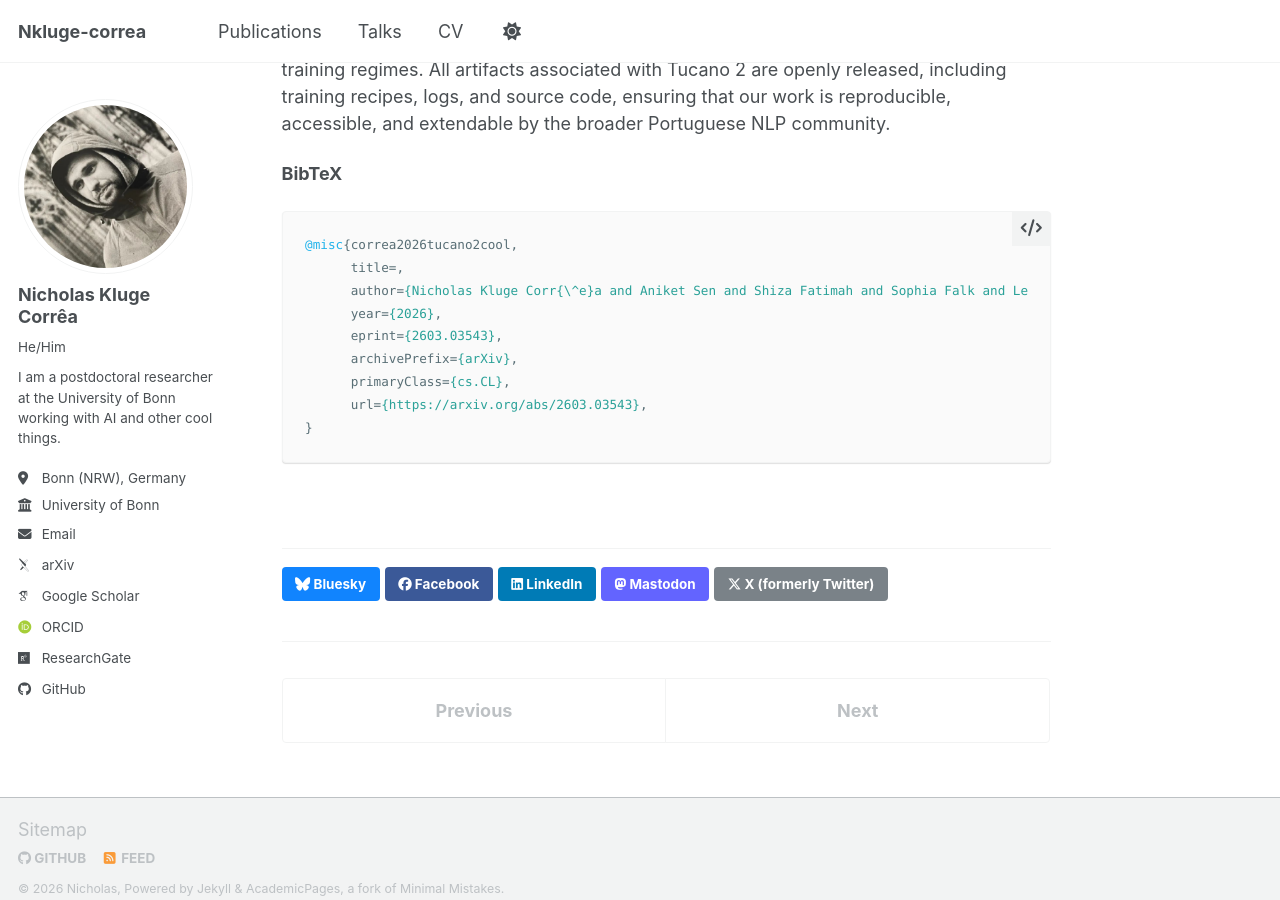
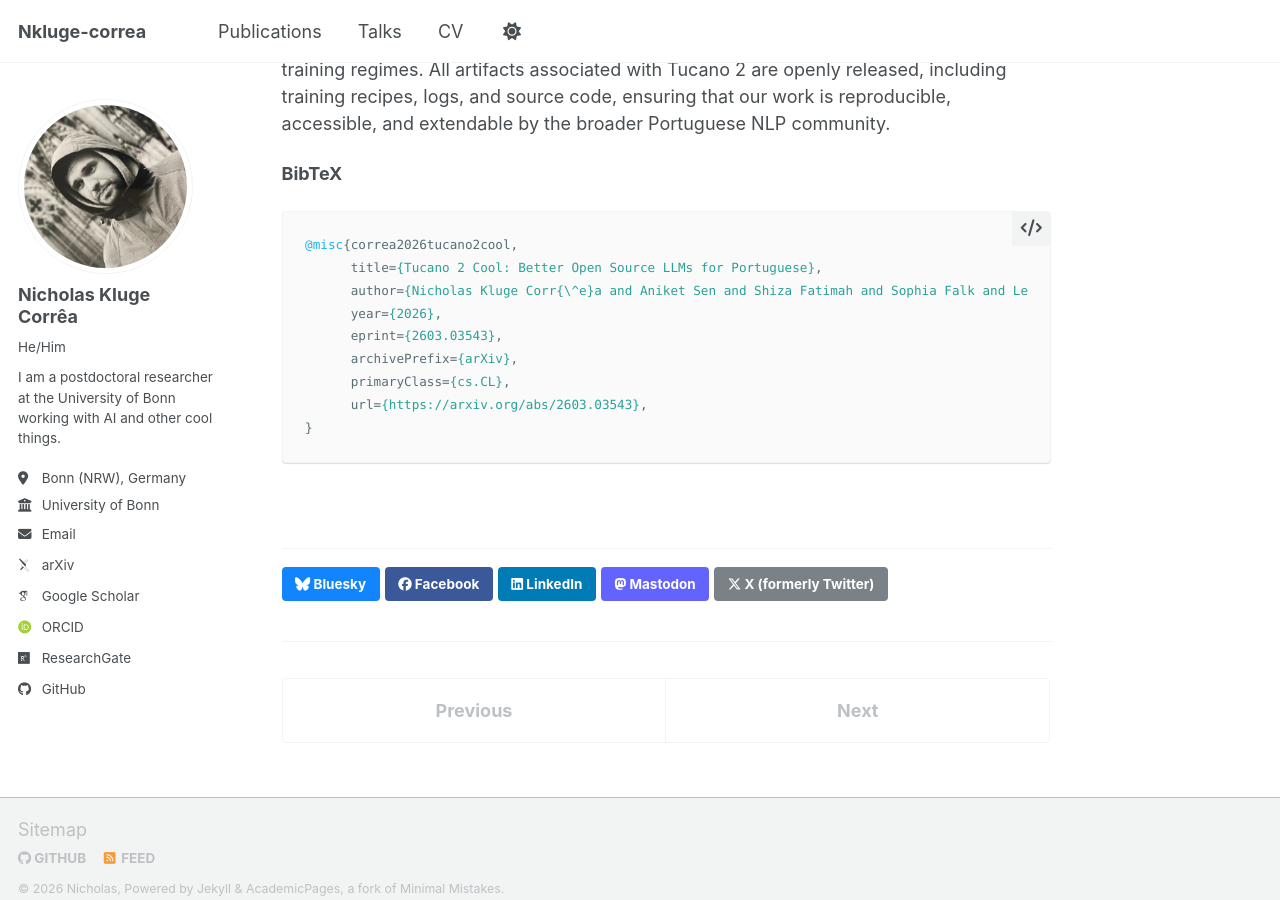
Before and after one commit to Nkluge-correa/Nkluge-correa.github.io, a Jekyll site: the page built from _publications/2026-03-02-tucano-cool-better-open-source-llms-for-portuguese.md, in a window 1280 px wide and 900 px high, scrolled down 569 px. Built offline with Jekyll 4.4.1, drawn with Linux system fonts in a browser that asks for light colours; some web fonts are replaced; a script bundle is joined from its source files by our own code; library files that are not in the unit come from our copies.

Commit message:
Fix BibTeX formatting for publication title

````diff
--- a/_publications/2026-03-02-tucano-cool-better-open-source-llms-for-portuguese.md
+++ b/_publications/2026-03-02-tucano-cool-better-open-source-llms-for-portuguese.md
@@ -17,7 +17,7 @@ We present Tucano 2, a fully open suite of large language models (LLMs) with 0.5
 
 ```bibtex
 @misc{correa2026tucano2cool,
-      title={{Tucano 2 Cool: Better Open Source LLMs for Portuguese}},
+      title={Tucano 2 Cool: Better Open Source LLMs for Portuguese},
       author={Nicholas Kluge Corr{\^e}a and Aniket Sen and Shiza Fatimah and Sophia Falk and Lennard Landgraf and Julia Kastner and Lucie Flek},
       year={2026},
       eprint={2603.03543},
````
